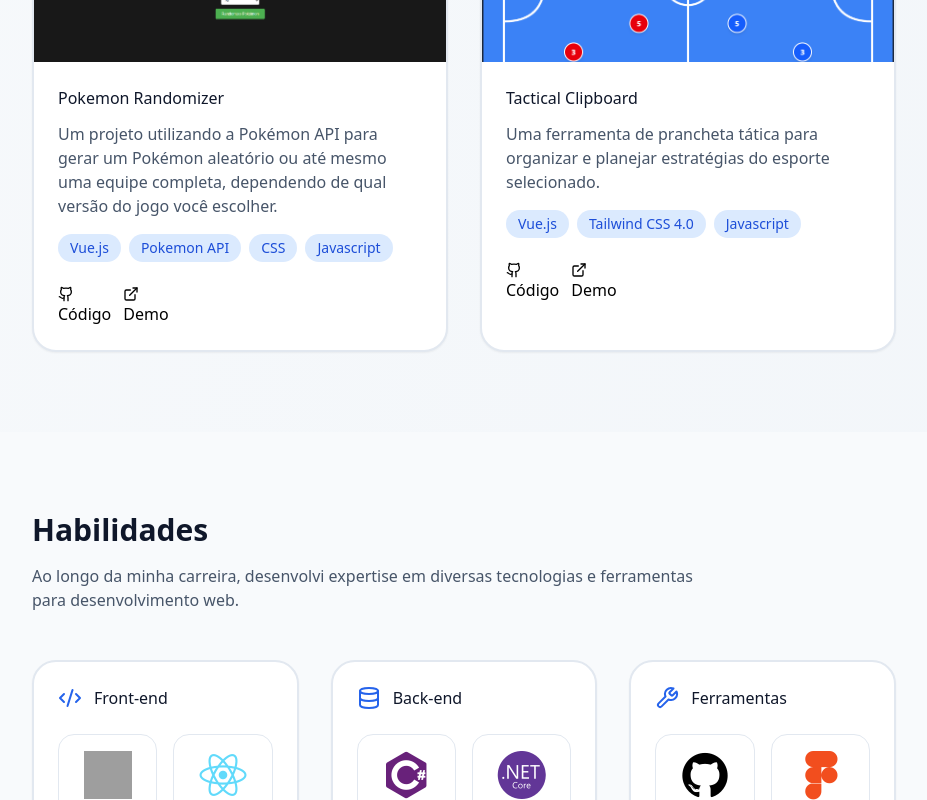
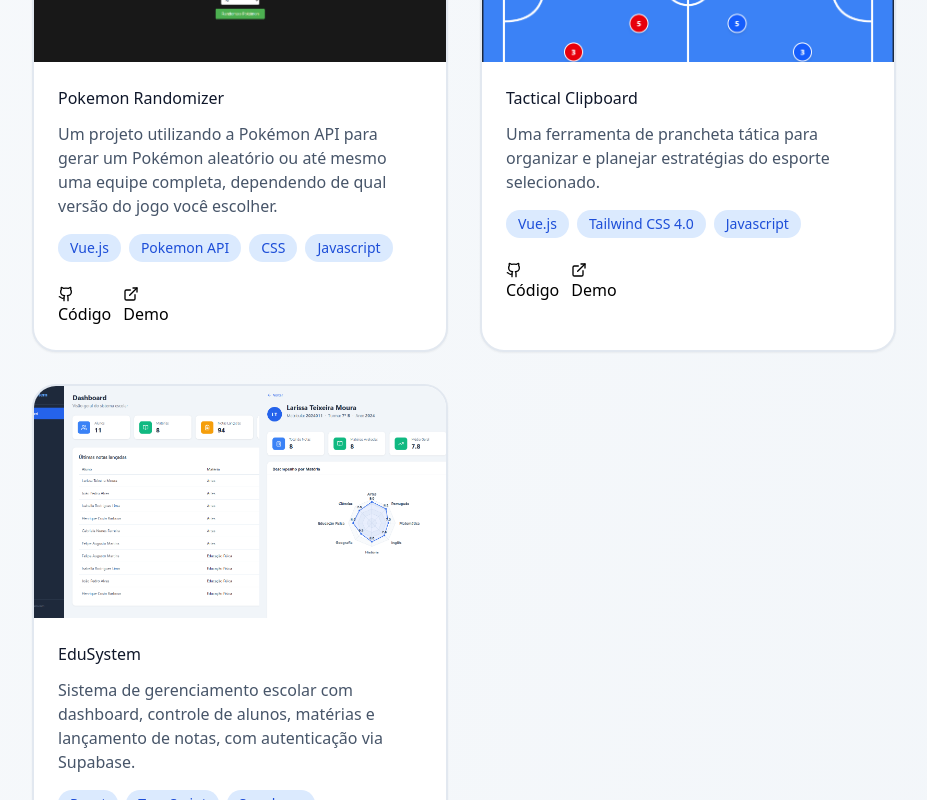
Before and after one commit to rykoji/portifolio, a React (Vite) app: page / in a window 1280 px wide. Shown: the part 2000-2800 px from the top of the page, without its empty margins (304-1231 px from the left). Built offline with nearby package versions, Linux system fonts and the light colour scheme; grey boxes are pictures that could not be loaded.

Commit message:
feat: adicionar projeto EduSystem na seção de projetos e sua stack

```diff
--- a/src/components/ProjectsSection.tsx
+++ b/src/components/ProjectsSection.tsx
@@ -5,6 +5,7 @@
 import { useLanguage } from '../contexts/LanguageContext';
 import pokemonRandomizerImg from '/public/thumbnails/pokemon-randomizer.png';
 import tacticalCliboardImg from '/public/thumbnails/clipboard.png';
+import eduSystemImg from '/public/thumbnails/schoolCrud.png';
 
 export function ProjectsSection() {
   const { t } = useLanguage();
@@ -25,6 +26,14 @@
       tags: ['Vue.js', 'Tailwind CSS 4.0', 'Javascript'],
       github: 'https://github.com/rykoji/tacticalClipboard/',
       demo: 'https://rykoji.github.io/tacticalClipboard/',
+    },
+    {
+      title: t.projects.items[2].title,
+      description: t.projects.items[2].description,
+      image: eduSystemImg,
+      tags: ['React', 'TypeScript', 'Supabase', 'TanStack Table', 'ECharts'],
+      github: 'https://github.com/rykoji/SchoolCrud',
+      demo: 'https://school-crud-wine.vercel.app/',
     },
   ];
 
--- a/src/components/SkillsSection.tsx
+++ b/src/components/SkillsSection.tsx
@@ -28,6 +28,7 @@
         { name: 'ASP.NET Core', iconClass: 'devicon-dotnetcore-plain colored' },
         { name: 'Golang', iconClass: 'devicon-go-original-wordmark colored' },
         { name: 'SQL', iconClass: 'devicon-azuresqldatabase-plain colored' },
+        { name: 'Supabase', iconClass: 'devicon-supabase-plain colored' },
       ],
     },
     {
--- a/src/translations/index.ts
+++ b/src/translations/index.ts
@@ -53,6 +53,10 @@
         {
           title: 'Tactical Clipboard',
           description: 'Uma ferramenta de prancheta tática para organizar e planejar estratégias do esporte selecionado.',
+        },
+        {
+          title: 'EduSystem',
+          description: 'Sistema de gerenciamento escolar com dashboard, controle de alunos, matérias e lançamento de notas, com autenticação via Supabase.',
         },
       ],
       codeButton: 'Código',
@@ -159,6 +163,10 @@
           title: 'Tactical Clipboard',
           description: 'A tactical clipboard tool to organize and manage your texts and snippets efficiently.',
         },
+        {
+          title: 'EduSystem',
+          description: 'School management system with dashboard, student and subject control, and grade tracking, with authentication via Supabase.',
+        },
       ],
       codeButton: 'Code',
       demoButton: 'Demo',
```
Also changed, not shown: public/thumbnails/schoolCrud.png (added).
